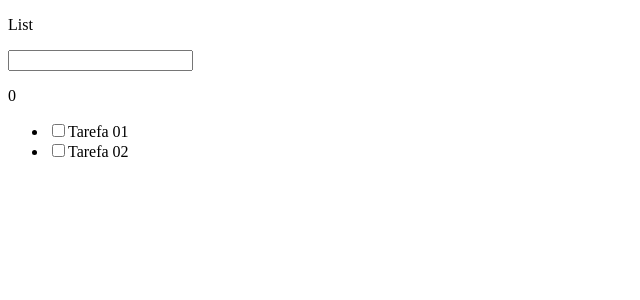
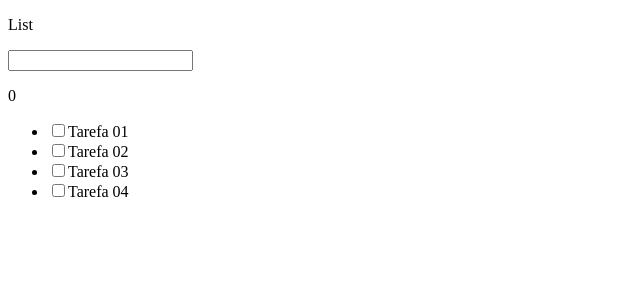
Before and after one commit to Kauan-deAlmeida/project_react, a React (Create React App) app: page /pagina-inicial in a window 1280 px wide. Shown: the top 300 px of the page, without its empty margins (0-640 px from the left). Built offline with nearby package versions, Linux system fonts and the light colour scheme; data requests are answered from the project's data file.

Commit message:
feat: Cadastrando uma tarefa via API

```diff
--- a/mock/db.json
+++ b/mock/db.json
@@ -9,6 +9,16 @@
       "id": "2",
       "title": "Tarefa 02",
       "isCompleted": false
+    },
+    {
+      "id": "cce1",
+      "title": "Tarefa 03",
+      "isCompleted": false
+    },
+    {
+      "id": "456a",
+      "title": "Tarefa 04",
+      "isCompleted": false
     }
   ]
 }
--- a/src/app/pages/dashboard/Dashboard.tsx
+++ b/src/app/pages/dashboard/Dashboard.tsx
@@ -23,15 +23,19 @@ export const Dashboard = () => {
             const valor = e.currentTarget.value;
             e.currentTarget.value = '';
 
-            setLista((oldLista) => {
-                if (oldLista.some((listItem) => listItem.title === valor)) return oldLista;
+            if (lista.some((listItem) => listItem.title === valor)) return;
 
-                return [...oldLista, {
-                    id: oldLista.length,
-                    title: valor,
-                    isCompleted: false
-                }];
-            });
+            TarefasService.create({ title: valor, isCompleted: false })
+                .then((result) => {
+                    if (result instanceof ApiException) {
+                        alert(result.message);
+                    }
+                    else {
+                        setLista((oldLista) => {
+                            return [...oldLista, result];
+                        });
+                    }
+                });
         }
     }, []);
 
@@ -54,8 +58,8 @@ export const Dashboard = () => {
                                 setLista((oldLista) => {
                                     return oldLista.map(oldListItem => {
                                         const newIsCompleted = oldListItem.title === listItem.title
-                                        ? !oldListItem.isCompleted
-                                        : oldListItem.isCompleted;
+                                            ? !oldListItem.isCompleted
+                                            : oldListItem.isCompleted;
 
                                         return {
                                             ...oldListItem,
```
